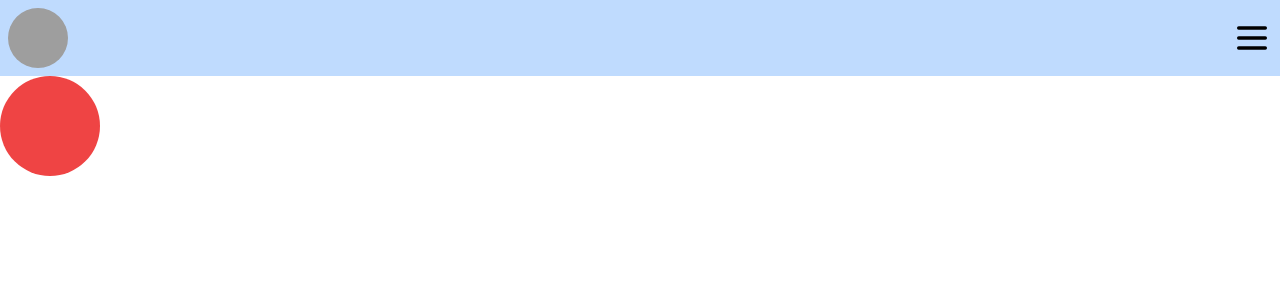
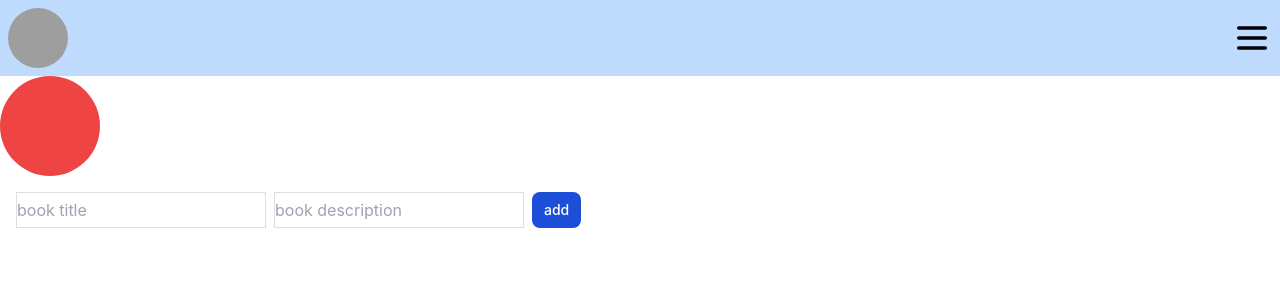
Before and after one commit to javokhirbekkhaydarov/react-comeback, a React (Create React App) app: page /book in a window 1280 px wide. Before the commit this address had no page. Shown: the top 300 px of the page. Built offline with nearby package versions, Linux system fonts and the light colour scheme; grey boxes are pictures that could not be loaded.

Commit message:
add notification

```diff
--- a/package.json
+++ b/package.json
@@ -8,6 +8,7 @@
     "@testing-library/user-event": "^13.5.0",
     "react": "^18.2.0",
     "react-dom": "^18.2.0",
+    "react-hot-toast": "^2.4.1",
     "react-router-dom": "^6.28.0",
     "react-scripts": "5.0.1",
     "web-vitals": "^2.1.4"
--- /dev/null
+++ b/src/App.css
@@ -0,0 +1,4 @@
+input {
+    border: 1px solid #dedede !important;
+
+}
--- a/src/App.js
+++ b/src/App.js
@@ -4,14 +4,18 @@ import "./styles/index.css";
 import Home from "./views/Home";
 import React from "react";
 import { BrowserRouter as Router, Routes, Route } from "react-router-dom";
+import BookList from "./components/books/BookList";
 function App() {
   return (
     <Router>
-        <Home/>
+      <Home />
       <Routes>
-        {/*<Route path="/" element={<Home />} />*/}
-        <Route path="/todos" element={<MyApp />} />
-        <Route path="/chat" element={<ChatComponent />} />
+        <>
+          {/*<Route path="/" element={<Home />} />*/}
+          <Route path="/todos" element={<MyApp />} />
+          <Route path="/chat" element={<ChatComponent />} />
+          <Route path="/book" element={<BookList />} />
+        </>
       </Routes>
     </Router>
   );
--- /dev/null
+++ b/src/components/books/BookItem.js
@@ -0,0 +1,21 @@
+export function BookItem({book , onDelete}) {
+
+  return <>
+
+
+      <div
+          className="max-w-sm p-6 bg-white border border-gray-200 rounded-lg shadow">
+          <a href="#">
+              <h5 className="mb-2 text-2xl font-bold tracking-tight text-gray-900">
+                  {book.title}</h5>
+          </a>
+          <p className="mb-3 font-normal text-gray-700">{book.description}</p>
+          <div onClick={() => onDelete(book.id)}
+             className="inline-flex cursor-pointer items-center px-3 py-2 text-sm font-medium text-center text-white bg-blue-700 rounded-lg hover:bg-blue-800 focus:ring-4 focus:outline-none focus:ring-blue-300 dark:bg-blue-600 dark:hover:bg-blue-700 dark:focus:ring-blue-800">
+            delete
+          </div>
+      </div>
+
+
+  </>;
+}
--- /dev/null
+++ b/src/components/books/BookList.jsx
@@ -0,0 +1,64 @@
+import React, { useState } from "react";
+import { getAllBooks, addBook, deleteBook } from "../../utils/localStorage";
+import { BookItem } from "./BookItem";
+import toast, { Toaster } from "react-hot-toast";
+
+export default function BookList() {
+  const [books, setBooks] = useState(getAllBooks());
+  const addNewBook = () => {
+    let bookTitle = document.getElementById("book-title");
+    let bookDesc = document.getElementById("book-desc");
+
+    if (bookDesc.value && bookTitle.value) {
+      const book = {
+        id: Math.random(books.length),
+        title: bookTitle.value,
+        description: bookDesc.value,
+      };
+      addBook(book);
+      setBooks((state) => [...state, book]);
+      bookTitle.value = "";
+      bookDesc.value = "";
+      notify("success");
+    } else {
+      notify("error");
+    }
+  };
+  function notify(status) {
+    if (status === "success") {
+      toast.success("Book is saved", {
+        position: "bottom-center",
+      });
+    } else if (status === "error") {
+      toast.error("Please write title and description.", {
+        position: "bottom-center",
+      });
+    }
+  }
+
+  const deleteFunc = (id) => {
+    deleteBook(id);
+    console.log(id);
+    setBooks((items) => items.filter((item) => item.id !== id));
+  };
+  return (
+    <>
+      <Toaster />
+      <div className="flex gap-2 p-4">
+        <input placeholder="book title" type="text" id="book-title" />
+        <input placeholder="book description" type="text" id="book-desc" />
+        <div
+          onClick={addNewBook}
+          className="inline-flex cursor-pointer items-center px-3 py-2 text-sm font-medium text-center text-white bg-blue-700 rounded-lg hover:bg-blue-800 focus:ring-4 focus:outline-none focus:ring-blue-300 dark:bg-blue-600 dark:hover:bg-blue-700 dark:focus:ring-blue-800"
+        >
+          add
+        </div>
+      </div>
+      <div className="flex gap-4 mt-4">
+        {books.map((book) => {
+          return <BookItem key={book.id} book={book} onDelete={deleteFunc} />;
+        })}
+      </div>
+    </>
+  );
+}
--- a/src/styles/index.css
+++ b/src/styles/index.css
@@ -3,3 +3,6 @@
 @tailwind base;
 @tailwind components;
 @tailwind utilities;
+input {
+    border: 1px solid #dedede !important;
+}
--- /dev/null
+++ b/src/utils/localStorage.js
@@ -0,0 +1,15 @@
+export function getAllBooks() {
+  return JSON.parse(localStorage.getItem("books")) || [];
+}
+export function addBook(book) {
+  const books = getAllBooks();
+  const newBook = JSON.stringify([...books, book]);
+  localStorage.setItem("books", newBook);
+
+}
+
+export function deleteBook(id) {
+  const books = getAllBooks();
+  const newBook = books.filter((e) => e.id !== id);
+  localStorage.setItem("books", JSON.stringify(newBook));
+}
--- a/src/views/Home.js
+++ b/src/views/Home.js
@@ -19,6 +19,11 @@ export default function Home() {
       url: "about",
       id: 2,
     },
+    {
+      name: "BookShop",
+      url: "book",
+      id: 3,
+    },
   ];
   return (
     <>
@@ -36,9 +41,9 @@ export default function Home() {
         </div>
         {show && (
           <div className="sidebar">
-            <ul>
+            <ul className='flex flex-col gap-2'>
               {links.map((link) => (
-                <li key={link.id}>{link.name} </li>
+                <Link to={'/'+ link.url} key={link.id}>{link.name} </Link>
               ))}
             </ul>
           </div>
```
Also changed, not shown: 1 other file (tests, documents, lock files or other folders).
